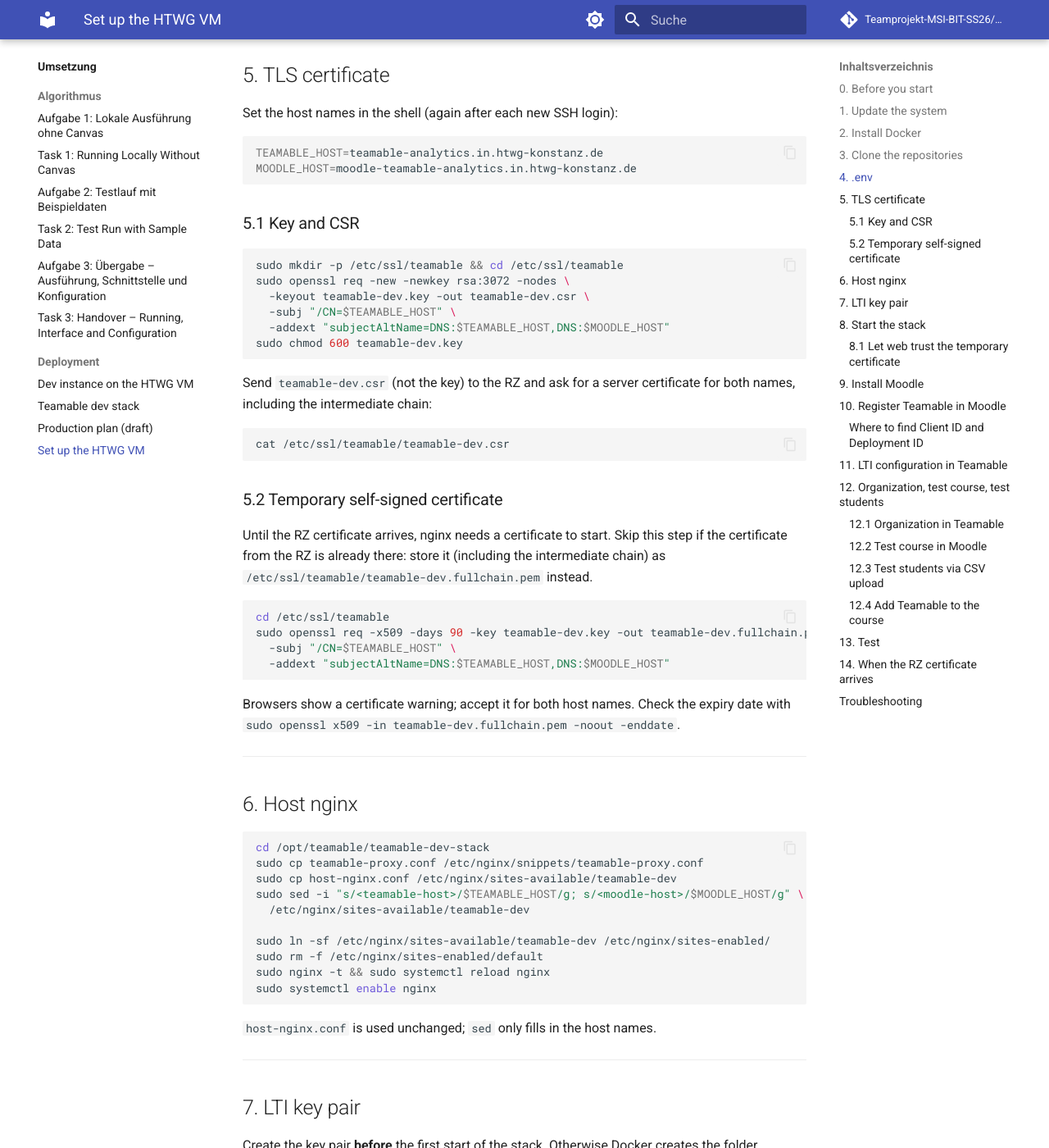
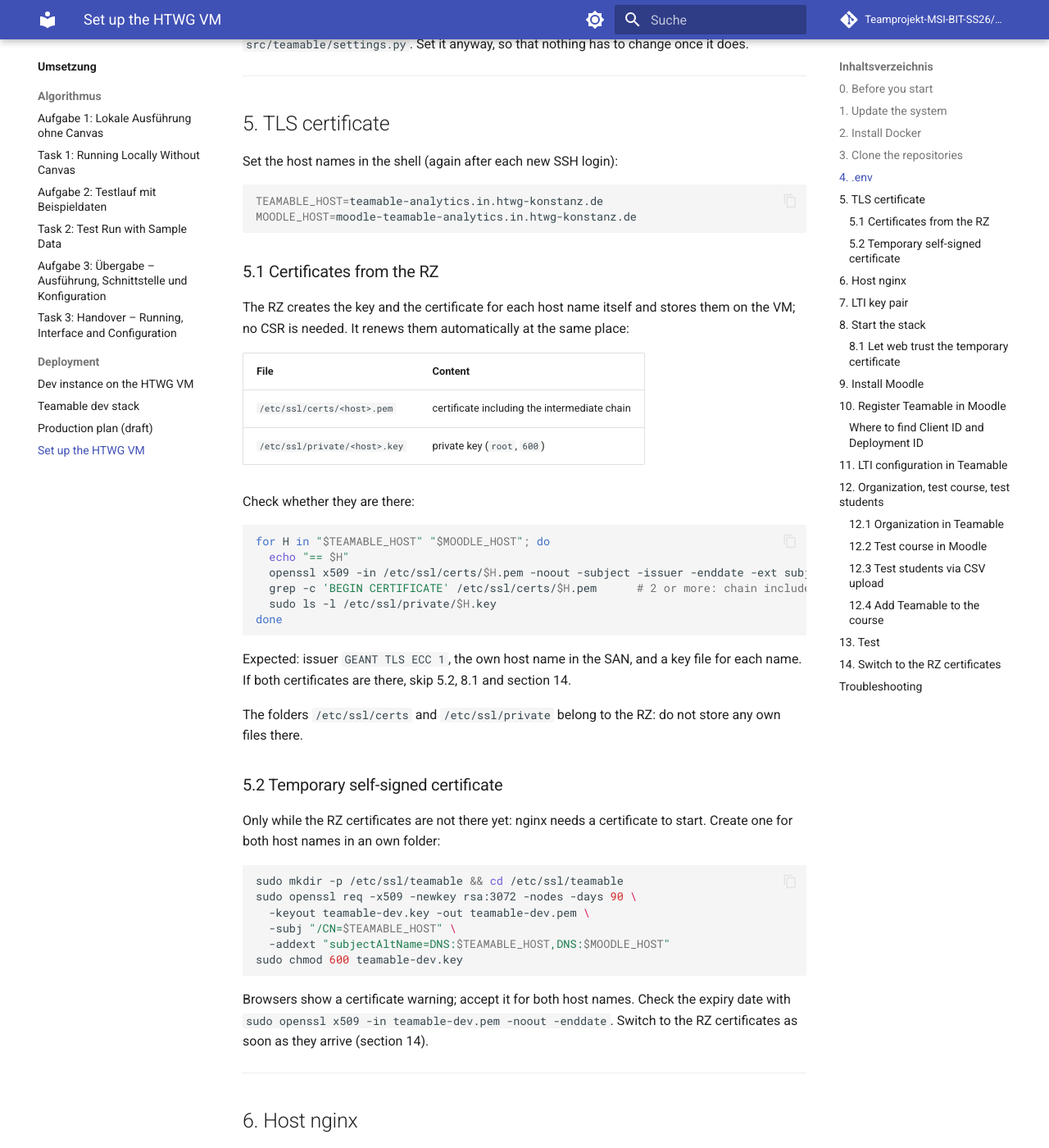
Before and after one commit to Teamprojekt-MSI-BIT-SS26/documentation, an MkDocs documentation site: the page built from docs/umsetzung/Deployment/vm-setup.md, in a window 1280 px wide and 1400 px high, scrolled down 3235 px. Shown: the whole window at 82% size. Built offline with MkDocs 1.6.1 and Material for MkDocs 9.7.7, drawn with Linux system fonts in a browser that asks for light colours; comment, search, counter and statistics services are not loaded; some of the changed text lies outside the part shown.

Commit message:
Use the RZ certificates in the VM setup guide
The RZ now creates the TLS certificates itself, one per host name, and
renews them in /etc/ssl/certs and /etc/ssl/private. The CSR step is gone.
The temporary self-signed certificate stays for VMs without RZ
certificates, but lives in its own folder so the RZ folders stay untouched.
Section 14 now describes the switch that was done on the VM.

Requires host-nginx.conf in teamable-dev-stack to point to the RZ paths.

Co-Authored-By: Claude Opus 5.5 <noreply@anthropic.com>

````diff
--- a/docs/umsetzung/Deployment/vm-setup.md
+++ b/docs/umsetzung/Deployment/vm-setup.md
@@ -11,7 +11,7 @@
 | Teamable | `https://teamable-analytics.in.htwg-konstanz.de` |
 | Moodle | `https://moodle-teamable-analytics.in.htwg-konstanz.de` |
 | Stack | `/opt/teamable/teamable-dev-stack` |
-| TLS files | `/etc/ssl/teamable/` |
+| TLS files (from the RZ) | `/etc/ssl/certs/<host>.pem`, `/etc/ssl/private/<host>.key` |
 
 ```mermaid
 flowchart LR
@@ -51,6 +51,7 @@ From the RZ:
 - the VM with SSH access and `sudo` rights
 - DNS for both host names on `141.37.22.162`
 - firewall: inbound 22, 80 and 443 from the VPN; outbound HTTPS and DNS (for `apt`, Docker Hub, GitHub)
+- TLS certificates for both host names, stored on the VM (5.1). If they take longer, start with a temporary certificate (5.2)
 
 Connect to the HTWG VPN, then log in via SSH. All commands below run on the VM.
 
@@ -156,35 +157,44 @@ TEAMABLE_HOST=teamable-analytics.in.htwg-konstanz.de
 MOODLE_HOST=moodle-teamable-analytics.in.htwg-konstanz.de
 ```
 
-### 5.1 Key and CSR
+### 5.1 Certificates from the RZ
+
+The RZ creates the key and the certificate for each host name itself and stores them on the VM; no CSR is needed. It renews them automatically at the same place:
+
+| File | Content |
+|---|---|
+| `/etc/ssl/certs/<host>.pem` | certificate including the intermediate chain |
+| `/etc/ssl/private/<host>.key` | private key (`root`, `600`) |
+
+Check whether they are there:
+
+```bash
+for H in "$TEAMABLE_HOST" "$MOODLE_HOST"; do
+  echo "== $H"
+  openssl x509 -in /etc/ssl/certs/$H.pem -noout -subject -issuer -enddate -ext subjectAltName
+  grep -c 'BEGIN CERTIFICATE' /etc/ssl/certs/$H.pem      # 2 or more: chain included
+  sudo ls -l /etc/ssl/private/$H.key
+done
+```
+
+Expected: issuer `GEANT TLS ECC 1`, the own host name in the SAN, and a key file for each name. If both certificates are there, skip 5.2, 8.1 and section 14.
+
+The folders `/etc/ssl/certs` and `/etc/ssl/private` belong to the RZ: do not store any own files there.
+
+### 5.2 Temporary self-signed certificate
+
+Only while the RZ certificates are not there yet: nginx needs a certificate to start. Create one for both host names in an own folder:
 
 ```bash
 sudo mkdir -p /etc/ssl/teamable && cd /etc/ssl/teamable
-sudo openssl req -new -newkey rsa:3072 -nodes \
-  -keyout teamable-dev.key -out teamable-dev.csr \
+sudo openssl req -x509 -newkey rsa:3072 -nodes -days 90 \
+  -keyout teamable-dev.key -out teamable-dev.pem \
   -subj "/CN=$TEAMABLE_HOST" \
   -addext "subjectAltName=DNS:$TEAMABLE_HOST,DNS:$MOODLE_HOST"
 sudo chmod 600 teamable-dev.key
 ```
 
-Send `teamable-dev.csr` (not the key) to the RZ and ask for a server certificate for both names, including the intermediate chain:
-
-```bash
-cat /etc/ssl/teamable/teamable-dev.csr
-```
-
-### 5.2 Temporary self-signed certificate
-
-Until the RZ certificate arrives, nginx needs a certificate to start. Skip this step if the certificate from the RZ is already there: store it (including the intermediate chain) as `/etc/ssl/teamable/teamable-dev.fullchain.pem` instead.
-
-```bash
-cd /etc/ssl/teamable
-sudo openssl req -x509 -days 90 -key teamable-dev.key -out teamable-dev.fullchain.pem \
-  -subj "/CN=$TEAMABLE_HOST" \
-  -addext "subjectAltName=DNS:$TEAMABLE_HOST,DNS:$MOODLE_HOST"
-```
-
-Browsers show a certificate warning; accept it for both host names. Check the expiry date with `sudo openssl x509 -in teamable-dev.fullchain.pem -noout -enddate`.
+Browsers show a certificate warning; accept it for both host names. Check the expiry date with `sudo openssl x509 -in teamable-dev.pem -noout -enddate`. Switch to the RZ certificates as soon as they arrive (section 14).
 
 ---
 
@@ -196,14 +206,29 @@ sudo cp teamable-proxy.conf /etc/nginx/snippets/teamable-proxy.conf
 sudo cp host-nginx.conf /etc/nginx/sites-available/teamable-dev
 sudo sed -i "s/<teamable-host>/$TEAMABLE_HOST/g; s/<moodle-host>/$MOODLE_HOST/g" \
   /etc/nginx/sites-available/teamable-dev
+```
+
+`host-nginx.conf` is used unchanged; `sed` only fills in the host names. Each HTTPS server uses the RZ certificate of its host name (5.1).
+
+**Only with the temporary certificate from 5.2:** point both servers to it instead:
+
+```bash
+sudo sed -i -E \
+  -e 's|/etc/ssl/certs/[^;]+\.pem|/etc/ssl/teamable/teamable-dev.pem|' \
+  -e 's|/etc/ssl/private/[^;]+\.key|/etc/ssl/teamable/teamable-dev.key|' \
+  /etc/nginx/sites-available/teamable-dev
+```
+
+Check which certificates nginx uses, then enable the site:
+
+```bash
+grep -n 'ssl_certificate' /etc/nginx/sites-available/teamable-dev
 
 sudo ln -sf /etc/nginx/sites-available/teamable-dev /etc/nginx/sites-enabled/
 sudo rm -f /etc/nginx/sites-enabled/default
 sudo nginx -t && sudo systemctl reload nginx
 sudo systemctl enable nginx
 ```
-
-`host-nginx.conf` is used unchanged; `sed` only fills in the host names.
 
 ---
 
@@ -239,21 +264,21 @@ The first build takes several minutes. Then create the admin account for Teamabl
 docker compose exec web python manage.py createsuperuser
 ```
 
-Health check: Teamable answers via HTTPS (must print `200`). `-k` is only needed while the temporary certificate from 5.2 is in use:
+Health check: Teamable answers via HTTPS (must print `200`). With the temporary certificate from 5.2, add `-k`:
 
 ```bash
-curl -k -s -o /dev/null -w '%{http_code}\n' "https://$TEAMABLE_HOST/admin/login/"
+curl -s -o /dev/null -w '%{http_code}\n' "https://$TEAMABLE_HOST/admin/login/"
 ```
 
 ### 8.1 Let `web` trust the temporary certificate
 
 !!! warning "Only with the self-signed certificate"
-    This step is only needed while the temporary self-signed certificate from 5.2 is in use. Skip it if the certificate from the RZ is already installed: `web` trusts its chain without a CA bundle. When the RZ certificate replaces the temporary one later, undo this step (section 14).
+    This step is only needed while the temporary self-signed certificate from 5.2 is in use. Skip it if nginx already uses the RZ certificates: `web` trusts their chain without a CA bundle. When you switch to the RZ certificates later, undo this step (section 14).
 
 With the self-signed certificate from 5.2, the backend cannot fetch `certs.php` from Moodle; the LTI launch fails with `500` and `CERTIFICATE_VERIFY_FAILED` in `docker compose logs web`. Give `web` a CA bundle that contains the certificate:
 
 ```bash
-sudo sh -c 'cat /etc/ssl/certs/ca-certificates.crt /etc/ssl/teamable/teamable-dev.fullchain.pem > /etc/ssl/teamable/ca-bundle-dev.pem'
+sudo sh -c 'cat /etc/ssl/certs/ca-certificates.crt /etc/ssl/teamable/teamable-dev.pem > /etc/ssl/teamable/ca-bundle-dev.pem'
 sudo chmod 644 /etc/ssl/teamable/ca-bundle-dev.pem
 
 cd /opt/teamable/teamable-dev-stack
@@ -290,7 +315,7 @@ cd /opt/teamable/teamable-dev-stack
 docker compose ps moodle moodle-db     # moodle "running", moodle-db "healthy"
 ```
 
-Then open **`https://moodle-teamable-analytics.in.htwg-konstanz.de`** in the browser (with VPN) and accept the certificate warning (temporary certificate from 5.2). Always use exactly this address: Moodle only accepts its `MOODLE_URL` from `.env`.
+Then open **`https://moodle-teamable-analytics.in.htwg-konstanz.de`** in the browser (with VPN). With the temporary certificate from 5.2, accept the certificate warning. Always use exactly this address: Moodle only accepts its `MOODLE_URL` from `.env`.
 
 The database settings and the paths come from `moodle-config.php` of the stack, so the wizard does not ask for them. It starts directly with the installation:
 
@@ -519,7 +544,7 @@ In the Teamable admin (`https://teamable-analytics.in.htwg-konstanz.de/admin/`),
 
 | Problem | Cause / solution |
 |---|---|
-| Launch: `500`, log: `CERTIFICATE_VERIFY_FAILED` | With the self-signed certificate: workaround from 8.1 missing. With the RZ certificate: chain in `teamable-dev.fullchain.pem` incomplete (section 14) |
+| Launch: `500`, log: `CERTIFICATE_VERIFY_FAILED` | nginx uses the temporary certificate from 5.2, but the workaround from 8.1 is missing. Check with `grep ssl_certificate /etc/nginx/sites-available/teamable-dev` |
 | Launch: `IntegrityError … organization` | organization missing (12.1); create it and start the activity again from the course |
 | `iss … [client_id=…] not found in settings` | Platform ID or Client ID in `lti_config_settings.json` does not match Moodle exactly (sections 10 and 11) |
 | `Missing canvas_course_id/canvas_user_id custom claims` | custom parameters of the Moodle tool missing or incomplete (section 10) |
@@ -531,21 +556,45 @@ In the Teamable admin (`https://teamable-analytics.in.htwg-konstanz.de/admin/`),
 
 ---
 
-## 14. When the RZ certificate arrives
+## 14. Switch to the RZ certificates
 
-Store it (including the intermediate chain) as `/etc/ssl/teamable/teamable-dev.fullchain.pem`, then remove the workaround from 8.1:
+Only if the VM was set up with the temporary certificate from 5.2. As soon as the RZ certificates are there (check from 5.1), set the host names as in section 5 and copy the nginx configuration again, this time without redirecting it to the temporary certificate:
 
 ```bash
-sudo nano /etc/ssl/teamable/teamable-dev.fullchain.pem     # paste certificate + chain
+F=/etc/nginx/sites-available/teamable-dev
+sudo cp /etc/nginx/sites-available/teamable-dev /root/teamable-dev.nginx.bak
+sudo cp /opt/teamable/teamable-dev-stack/host-nginx.conf $F
+sudo sed -i "s/<teamable-host>/$TEAMABLE_HOST/g; s/<moodle-host>/$MOODLE_HOST/g" $F
+grep -n 'ssl_certificate' $F         # only /etc/ssl/certs/… and /etc/ssl/private/…
 sudo nginx -t && sudo systemctl reload nginx
+```
 
+If `nginx -t` fails, restore the old configuration with `sudo cp /root/teamable-dev.nginx.bak $F`.
+
+Check that both host names answer without `-k` (must print `200`):
+
+```bash
+curl -s -o /dev/null -w '%{http_code}\n' "https://$TEAMABLE_HOST/admin/login/"
+curl -s -o /dev/null -w '%{http_code}\n' "https://$MOODLE_HOST/login/index.php"
+```
+
+Then remove the workaround from 8.1 and check that `web` trusts the RZ certificate on its own (must print `200`):
+
+```bash
 cd /opt/teamable/teamable-dev-stack
 rm docker-compose.override.yml
-sudo rm /etc/ssl/teamable/ca-bundle-dev.pem
 docker compose up -d web
+docker compose exec web python -c "import requests; print(requests.get('https://$MOODLE_HOST/mod/lti/certs.php').status_code)"
 ```
 
-Check that the browser no longer warns, that the health check from section 8 prints `200` without `-k`, and that the check from 8.1 still prints `200`.
+Start the activity in Moodle once more (section 13); the browser no longer shows a certificate warning. Then delete the temporary files:
+
+```bash
+sudo rm -r /etc/ssl/teamable
+sudo rm /root/teamable-dev.nginx.bak
+```
+
+The RZ renews the certificates in place. nginx only reads the renewed files after `sudo systemctl reload nginx`; whether the renewal by the RZ does that is still open.
 
 ---
 
@@ -553,8 +602,8 @@ Check that the browser no longer warns, that the health check from section 8 pri
 
 | Symptom | Cause / solution |
 |---|---|
-| `nginx -t`: `cannot load certificate` | `teamable-dev.fullchain.pem` missing: create the temporary certificate (5.2) |
+| `nginx -t`: `cannot load certificate` | The file named in `ssl_certificate` does not exist. RZ certificates not there yet: create the temporary certificate (5.2) and point nginx to it (section 6) |
 | `openssl genrsa`: `Permission denied` in `lti/config` | The folder belongs to `root`, because the stack was started before it existed. `sudo chown -R "$USER":"$USER" lti/config` in `teamable-backend/src`, then create the keys again |
 | LTI launch `500`, log: `CERTIFICATE_VERIFY_FAILED … self-signed certificate` | Only with the self-signed certificate: workaround from 8.1 missing or `web` not recreated (`docker compose up -d web`) |
-| LTI launch `500`, log: `CERTIFICATE_VERIFY_FAILED … unable to get local issuer certificate` | With the RZ certificate: intermediate chain missing in `teamable-dev.fullchain.pem` (section 14) |
+| LTI launch `500`, log: `CERTIFICATE_VERIFY_FAILED … unable to get local issuer certificate` | The certificate file nginx uses lacks the intermediate chain. The RZ files contain it (check in 5.1); ask the RZ if `grep -c` prints `1` |
 | More errors | [VM guide](backend-htwg-vm.md#10-troubleshooting), [dev stack](dev-stack.md#troubleshooting), [local setup](../../recherche/LMS-Anbindung/local-moodle-teamable-setup.md#troubleshooting) |
````
